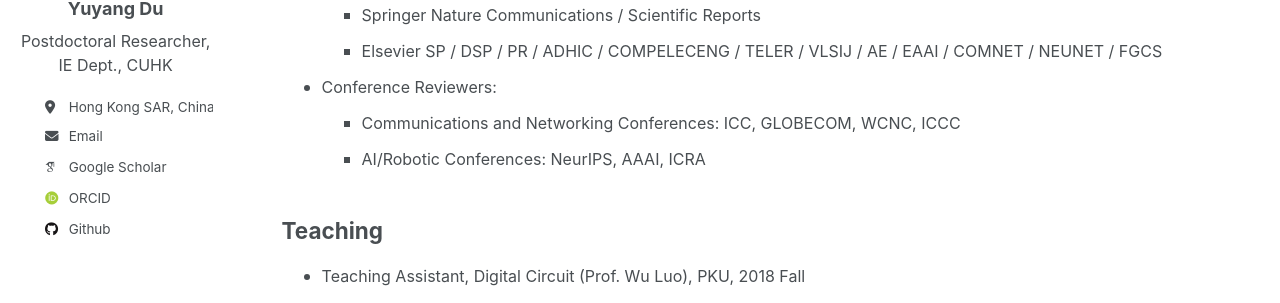
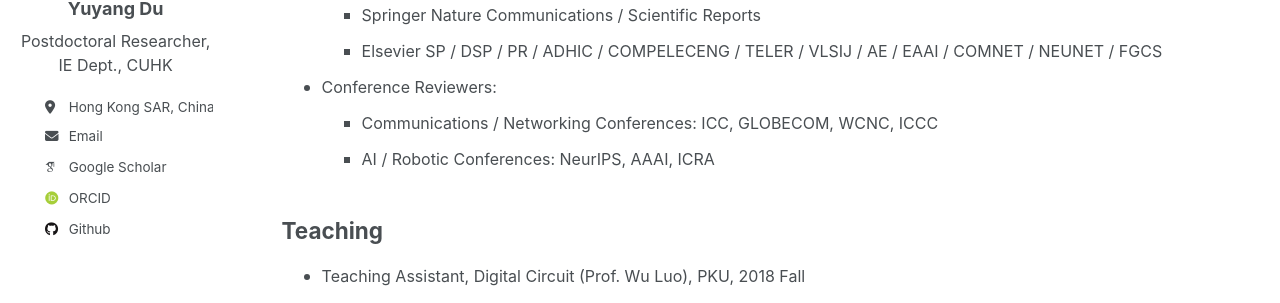
Before and after one commit to yuyangdu01/yuyangdu01.github.io, a Jekyll site: the page built from _pages/cv.md, in a window 1280 px wide and 900 px high. Shown: the part 303-606 px from the top of the window. Built offline with Jekyll 4.4.1, drawn with Linux system fonts in a browser that asks for light colours; some web fonts are replaced.

Commit message:
Update cv.md

```diff
--- a/_pages/cv.md
+++ b/_pages/cv.md
@@ -22,8 +22,8 @@ Reviewer
   <li><font size=3>Conference Reviewers:</font></li>
     <ul style="margin-left: -40px;">
       <ul style="margin-left: 0px;">
-        <li><font size=3> Communications and Networking Conferences: ICC, GLOBECOM, WCNC, ICCC</font></li>
-        <li><font size=3> AI/Robotic Conferences: NeurIPS, AAAI, ICRA</font></li>
+        <li><font size=3> Communications / Networking Conferences: ICC, GLOBECOM, WCNC, ICCC</font></li>
+        <li><font size=3> AI / Robotic Conferences: NeurIPS, AAAI, ICRA</font></li>
       </ul>
     </ul>
 </ul>
```
